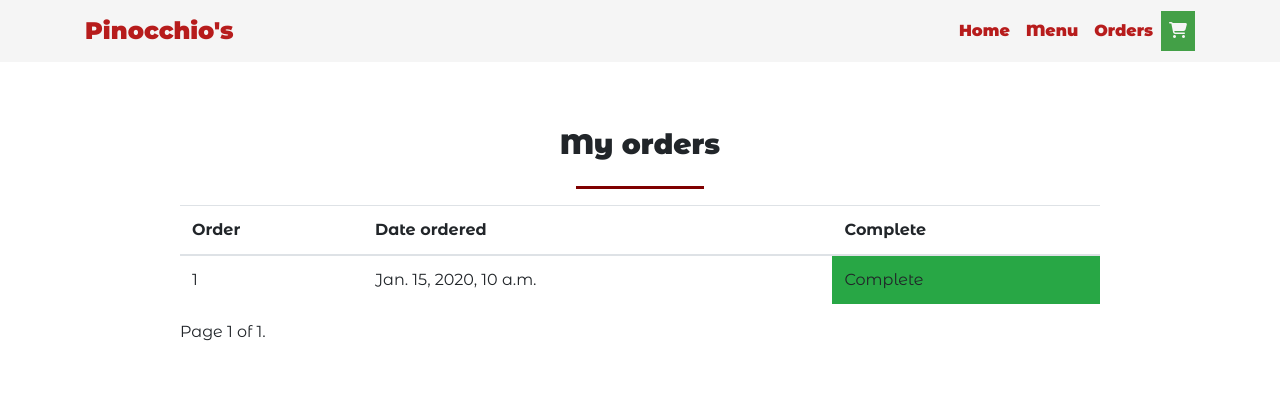
After one commit to emmanuelluur/pizza_app, a Django app: template apps/ordenes/templates/orders_info.html in a window 1280 px wide. The commit adds this page. Shown: the top 407 px of the page. Run offline with Django 3.2, Linux system fonts and the light colour scheme; the template is opened without the code that fills it: most values are stand-ins (such as "Sample title", 1, 10 or a date in 2020); some libraries are stand-ins or nearby versions.

```diff
--- a/apps/ordenes/templates/cart_items.html
+++ b/apps/ordenes/templates/cart_items.html
@@ -42,7 +42,9 @@
                         {% endif %}
                     </tbody>
                 </table>
-                <a href="#" class="btn btn-secondary"> Complete order </a>
+                {% if products %}
+                <a href="{% url 'create_order' %}" class="btn btn-secondary"> Complete order </a>
+                {% endif %}
             </div>
         </div>
     </div>
--- /dev/null
+++ b/apps/ordenes/templates/orders_info.html
@@ -0,0 +1,65 @@
+{% extends 'base.html' %}
+
+{% block content %}
+<section class="cart py-5 mt-5">
+    <div class="text-center py-3">
+        <h3 class="py-3 heading-section">My orders</h3>
+        <div class="mx-auto heading-line"></div>
+    </div>
+    <div class="container">
+        <div class="row">
+            <div class="col-lg-10 offset-1">
+                <table class="table">
+                    <thead>
+                        <th>Order</th>
+                        <th>Date ordered</th>
+                        <th>Complete</th>
+
+                    </thead>
+                    <tbody>
+                        {% if orders %}
+                        {% for order in orders %}
+                        <tr>
+                            <td>{{order.id}}</td>
+                            <td>{{order.date_ordered}}</td>
+                            {% if order.is_complete == False %}
+                            <td class="bg-danger text-white">Pending</td>
+                            {%else%}
+                            <td class="bg-success">Complete</td>
+                            {% endif %}
+
+                        </tr>
+                        {% endfor %}
+                        {% endif %}
+                    </tbody>
+                </table>
+                <!--pages-->
+                <nav aria-label="Page navigation example">
+                    <ul class="pagination">
+                        <div class="pagination">
+                            <span class="step-links">
+                                {% if orders.has_previous %}
+                                <a href="?page=1" class="btn btn-secondary">&laquo; first</a>
+                                <a href="?page={{ orders.previous_page_number }}" class="btn btn-secondary">previous</a>
+                                {% endif %}
+
+                                <span class="current">
+                                    Page {{ orders.number }} of {{ orders.paginator.num_pages }}.
+                                </span>
+
+                                {% if orders.has_next %}
+                                <a href="?page={{ orders.next_page_number }}" class="btn btn-secondary">next</a>
+                                <a href="?page={{ orders.paginator.num_pages }}" class="btn btn-secondary">last
+                                    &raquo;</a>
+                                {% endif %}
+                            </span>
+                        </div>
+                    </ul>
+                </nav>
+
+                <!--end-->
+            </div>
+        </div>
+    </div>
+</section>
+{% endblock %}
--- a/templates/base.html
+++ b/templates/base.html
@@ -36,6 +36,7 @@
         <article class="navbar-nav">
           <a href="#" class="nav-item nav-link">Home</a>
           <a href="{% url 'menu' %}" class="nav-item nav-link">Menu</a>
+          <a href="{% url 'order_view' %}" class="nav-item nav-link">Orders</a>
           {% if user.is_authenticated %}
           <a href="{% url 'logout' %}" class="nav-item nav-link">Logout</a>
           {% endif %}
```
Also changed, not shown: apps/ordenes/models.py (+4 -3 lines), apps/ordenes/templates/order_create.html (added, +33 -0 lines), apps/ordenes/urls.py (+6 -4 lines), apps/ordenes/views.py (+45 -3 lines), apps/ordenes/migrations/0012_auto_20190824_0449.py (added), apps/ordenes/migrations/0013_auto_20190824_0452.py (added), apps/ordenes/migrations/0014_order_is_complete.py (added).
